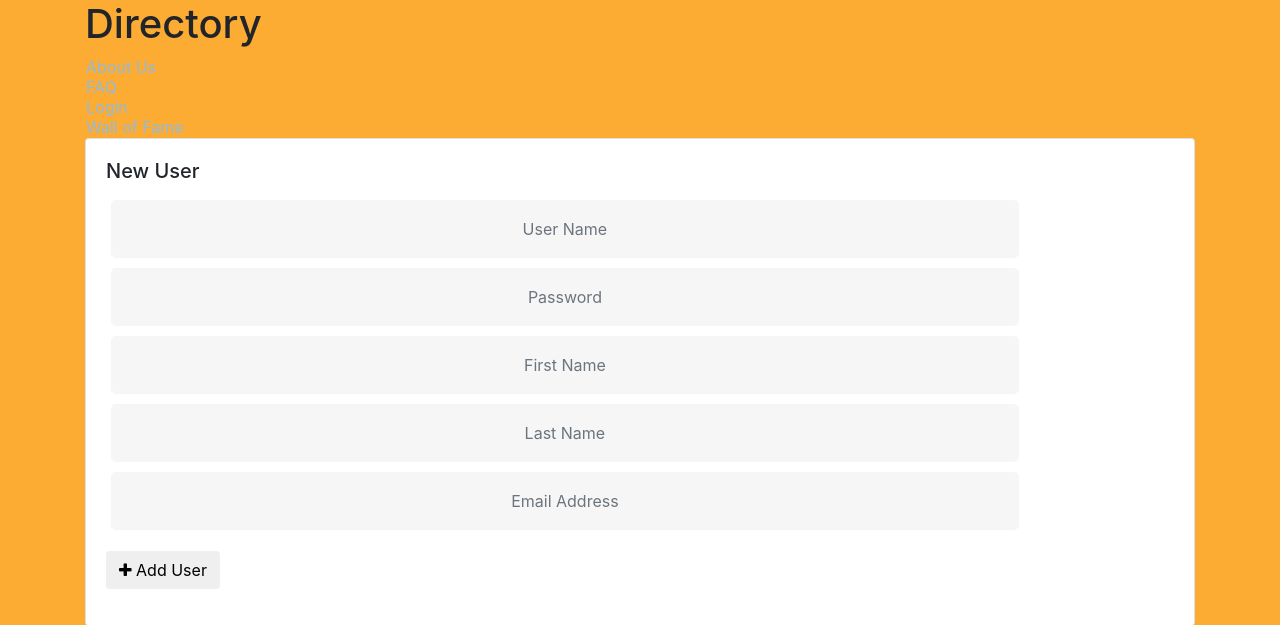
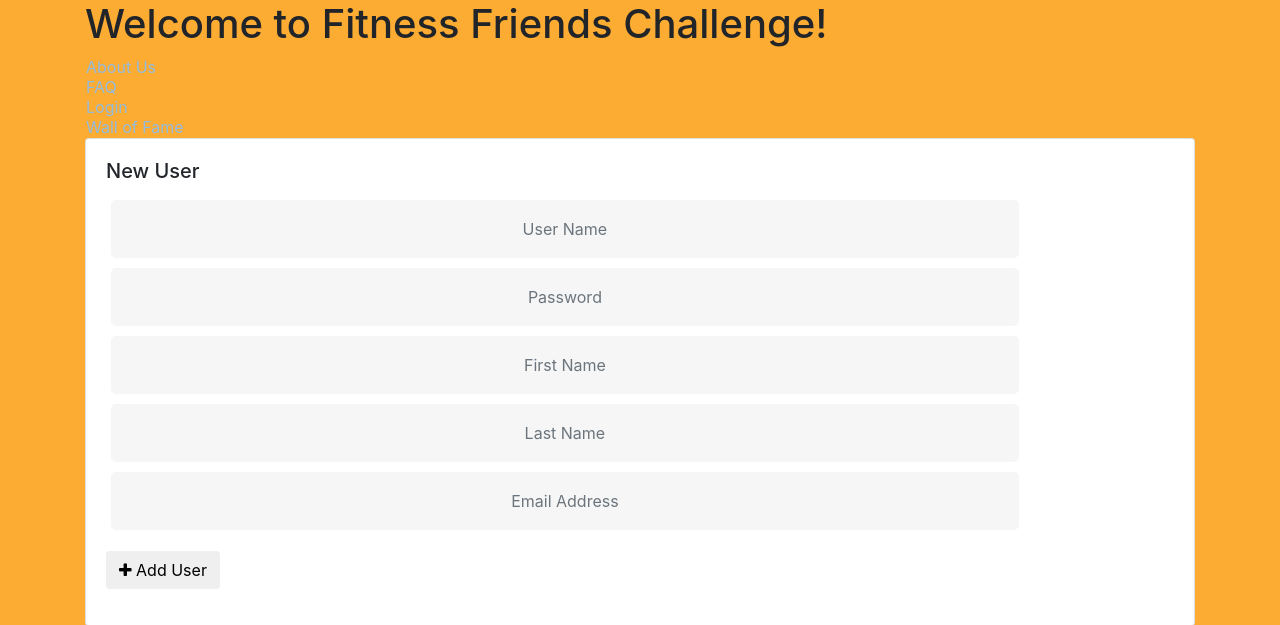
Before and after one commit to Zuhairahmed/CS467_Crowd-sourced-Fitness-Challenge-App, a Flask app: page / in a window 1280 px wide. Shown: the top 625 px of the page. Run offline with Flask 2, Linux system fonts and the light colour scheme; some libraries are stand-ins or nearby versions.

Commit message:
Update index.html

```diff
--- a/fitness_friends_challenge/templates/index.html
+++ b/fitness_friends_challenge/templates/index.html
@@ -1,13 +1,13 @@
 {% extends 'base.html' %}
 
 {% block header %}
-<h3 style="text-align:center">{% block title %}Welcome to Fitness Friends Challenge! {% endblock %}</h3>
+<h3 style="text-align:center">{% block title %} {% endblock %}</h3>
 
 {% endblock %}
 
 {% block body %}
 <div class="content">
-  <h1>Directory</h1>
+  <h1>Welcome to Fitness Friends Challenge! </h1>
   <table>
     <tr>
       <td>
```
